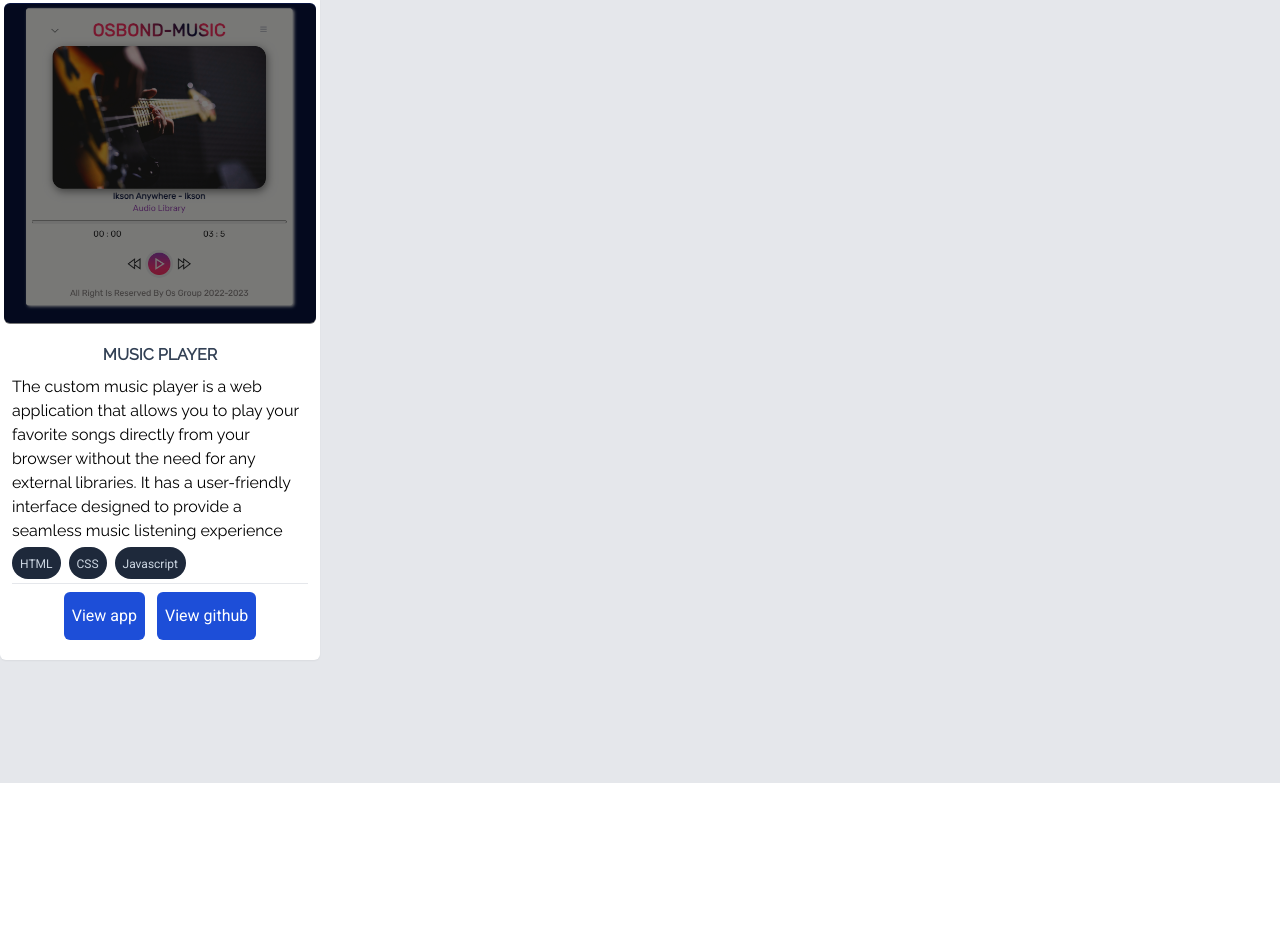
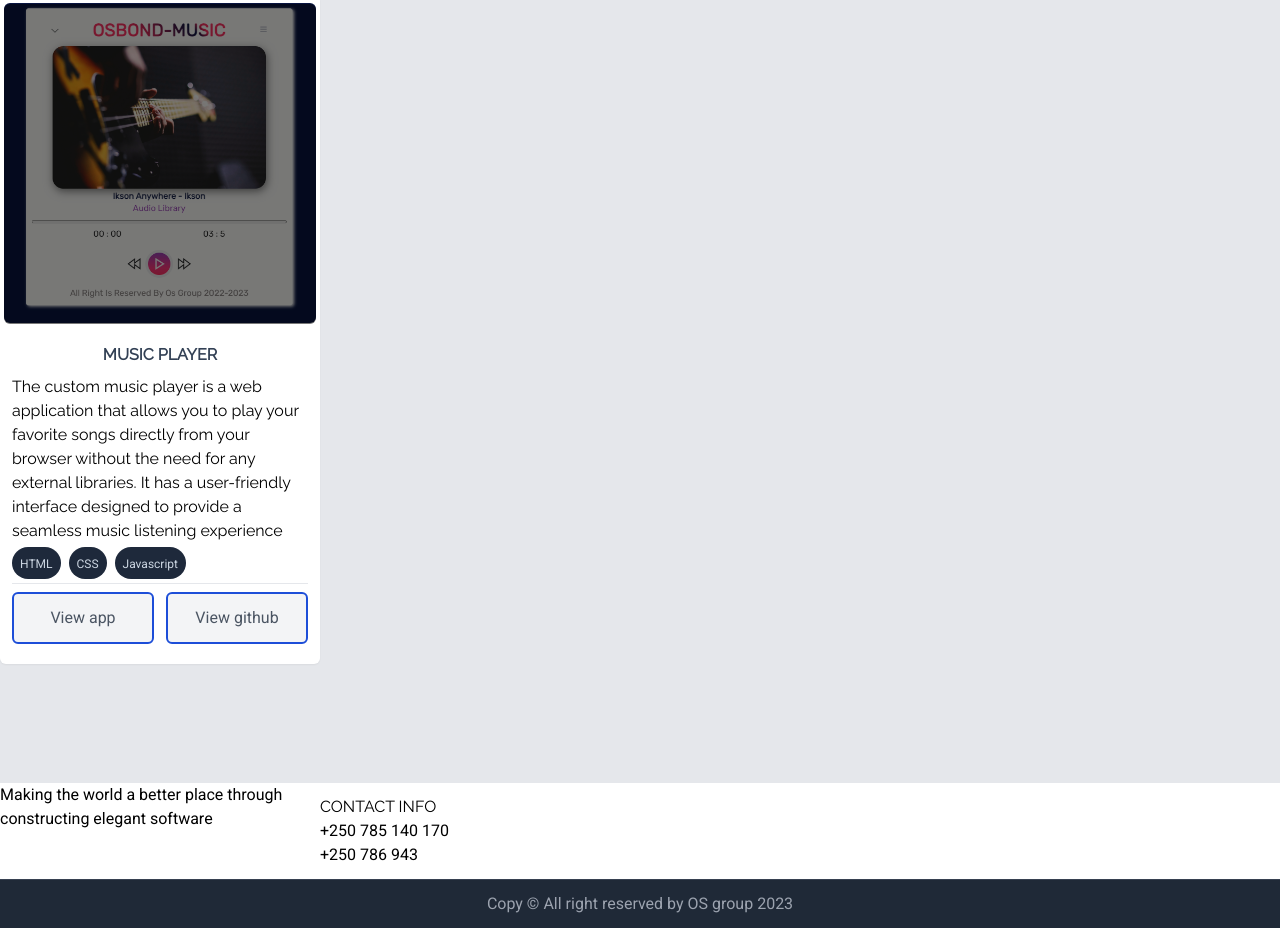
Before and after one commit to NzizaOscar250/hire-developer, a plain HTML site: page pages/portifolio.html in a window 1280 px wide. Shown: the part 241-1169 px from the top of the page. Before the commit the page ends 1024 px from the top, so only its background shows below. Drawn offline with nearby package versions, Linux system fonts and the light colour scheme.

Commit message:
style card button

```diff
--- a/pages/portifolio.html
+++ b/pages/portifolio.html
@@ -134,8 +134,10 @@ top: 1px;
                             </span>
                         </div>
                         <div class="actions py-2 flex justify-center gap-3 border-t">
-                            <a href="https://nzizaoscar250.github.io/music_player/"  class="bg-blue-700 block  text-white px-2 py-3 rounded-md" target="_blank">View app</a>
-                            <a href="https://github.com/NzizaOscar250/music_player" class="bg-blue-700 block  text-white px-2 py-3 rounded-md"  target="_blank">View github</a>
+                            <a href="https://nzizaoscar250.github.io/music_player/"
+                            class="flex-1 text-center  bg-gray-100 block border-2 border-blue-700 text-gray-600  px-2 py-3 rounded-md hover:bg-blue-700 hover:text-white" target="_blank">View app</a>
+                            <a href="https://github.com/NzizaOscar250/music_player"
+                            class="flex-1 text-center bg-gray-100 block border-2 border-blue-700 text-gray-600  px-2 py-3 rounded-md hover:bg-blue-700 hover:text-white"  target="_blank">View github</a>
                         </div>
                     </div>
                 </div>
@@ -148,7 +150,31 @@ top: 1px;
 
 
 
+<footer>
 
+    <div class="grid grid-cols-4">
+        <div class="">
+                <p>Making the world a better place through constructing elegant software</p>
+        </div>
+
+        <div class="py-3">
+            <h2>CONTACT INFO</h2>
+            <ul>
+                <li>+250 785 140 170</li>
+                <li>+250 786 943</li>
+            </ul>
+        </div>
+    </div>
+
+
+
+    <div class="at-the-end py-3 border-t border-gray-700  text-center bg-gray-800">
+        <p class="text-gray-400">
+           Copy &copy; All right reserved by OS group <span id="year"></span>
+        </p>
+
+    </div>
+</footer>
 
 
 
```
